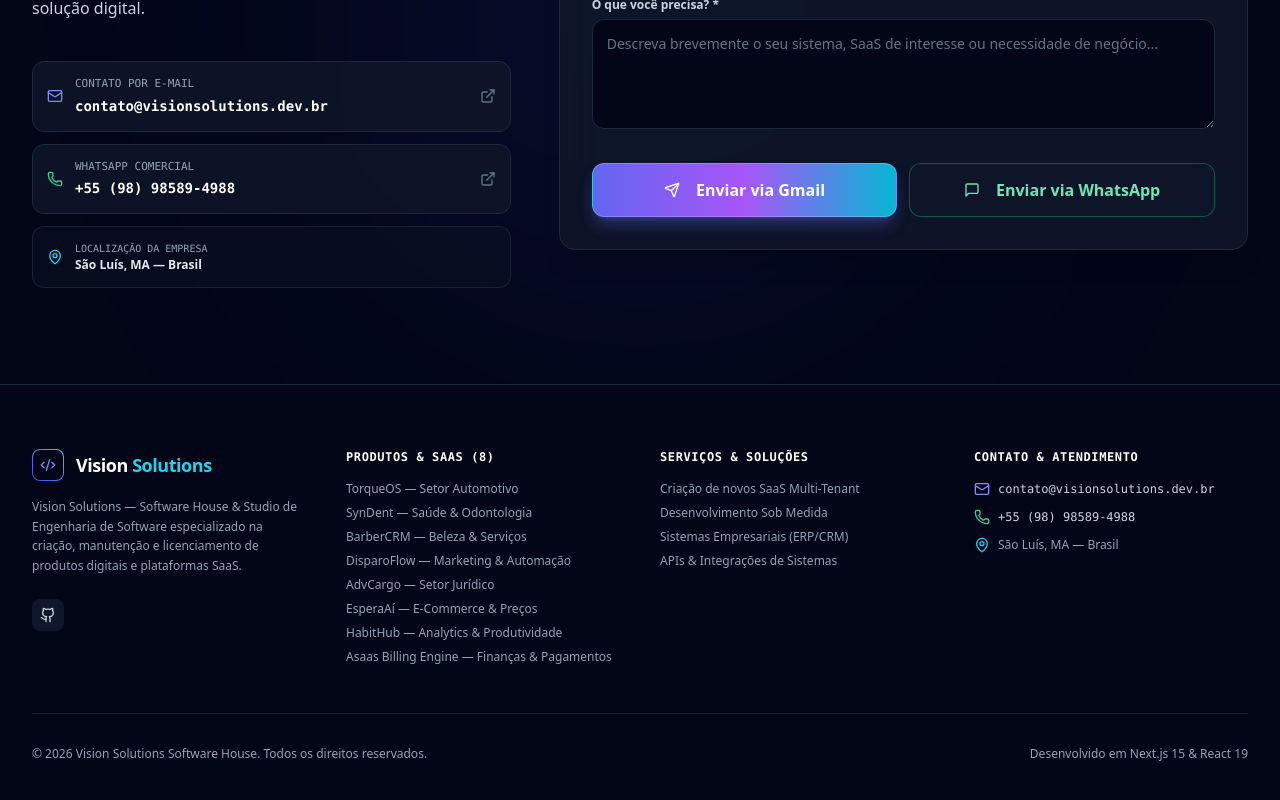
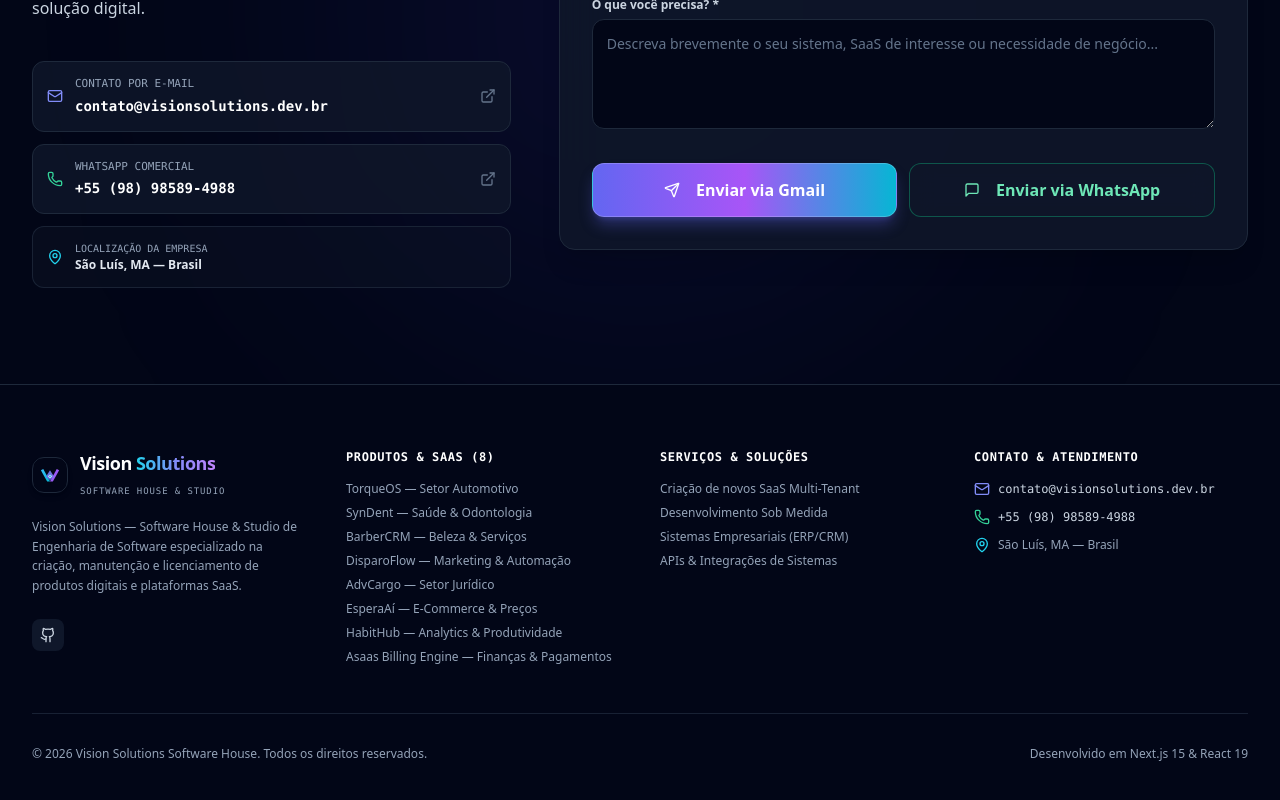
Before and after one commit to VandinDev221/-Vision-Solutions, a Next.js app: page / in a window 1280 px wide. Shown: the part 8111-8911 px from the top of the page. Built offline with nearby package versions, Linux system fonts and the light colour scheme.

Commit message:
design: criar logo autoral vetorial e favicon SVG para a Vision Solutions

```diff
--- a/src/components/layout/footer.tsx
+++ b/src/components/layout/footer.tsx
@@ -1,8 +1,8 @@
 "use client";
 
 import React from "react";
-import Link from "next/link";
-import { Code2, ShieldCheck, Github, Mail, MapPin, Phone } from "lucide-react";
+import { Logo } from "@/components/ui/logo";
+import { ShieldCheck, Github, Mail, MapPin, Phone } from "lucide-react";
 import { saasProducts } from "@/data/saas-products";
 import { SITE_CONTACT } from "@/data/contact";
 
@@ -13,16 +13,7 @@ export const Footer = () => {
         <div className="grid grid-cols-1 md:grid-cols-4 gap-10 mb-12">
           {/* Col 1: Brand */}
           <div className="space-y-4">
-            <Link href="/" className="flex items-center gap-3">
-              <div className="w-8 h-8 rounded-lg bg-gradient-to-tr from-indigo-600 to-cyan-400 p-[1px]">
-                <div className="w-full h-full bg-slate-950 rounded-[7px] flex items-center justify-center">
-                  <Code2 className="w-4 h-4 text-indigo-400" />
-                </div>
-              </div>
-              <span className="text-lg font-bold text-white tracking-tight">
-                Vision <span className="text-cyan-400">Solutions</span>
-              </span>
-            </Link>
+            <Logo size="md" />
             <p className="text-xs text-slate-400 leading-relaxed">
               Vision Solutions — Software House & Studio de Engenharia de Software especializado na criação, manutenção e licenciamento de produtos digitais e plataformas SaaS.
             </p>
```
